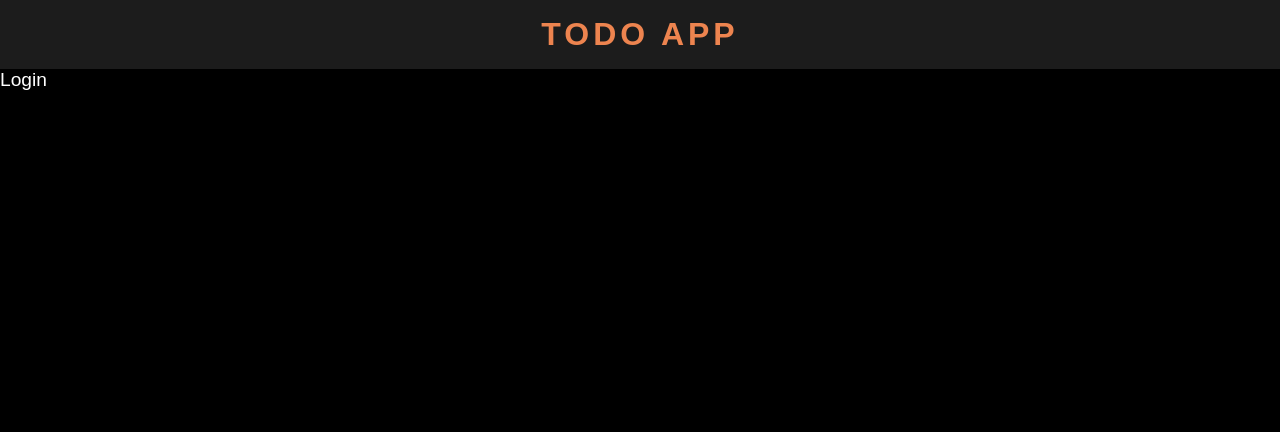
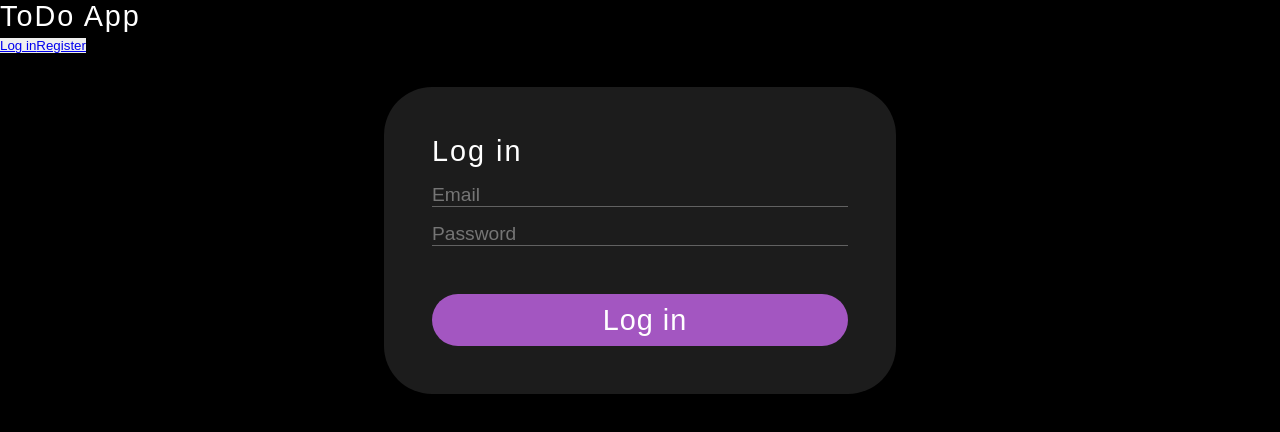
Before and after one commit to elinfelicia/todo-app, a React (Create React App) app: page /login in a window 1280 px wide. Shown: the top 432 px of the page. Built offline with nearby package versions, Linux system fonts and the light colour scheme.

Commit message:
routing and refactoring

```diff
--- /dev/null
+++ b/db.json
@@ -0,0 +1,52 @@
+{
+  "users": [
+    {
+      "name": "test",
+      "email": "test@gmail.com",
+      "password": "123456",
+      "id": 1
+    },
+    {
+      "username": "hej",
+      "email": "hej@hej.com",
+      "password": "hejhej",
+      "id": 2
+    },
+    {
+      "username": "hejhej",
+      "email": "blabla@bla.com",
+      "password": "blabla",
+      "id": 3
+    }
+  ],
+  "todos": [
+    {
+      "id": 1,
+      "title": "Gym",
+      "task": "Go to the gym",
+      "day": "Tuesday",
+      "done": false
+    },
+    {
+      "id": 2,
+      "title": "Laundry",
+      "task": "Do the laundry",
+      "day": "Wednesday",
+      "done": false
+    },
+    {
+      "id": 3,
+      "title": "Nails",
+      "task": "Nail appointment at 15:00",
+      "day": "Thursday",
+      "done": false
+    },
+    {
+      "id": 4,
+      "title": "Present",
+      "task": "Present project at 10:00",
+      "day": "Friday",
+      "done": false
+    }
+  ]
+}
--- a/src/App.js
+++ b/src/App.js
@@ -5,15 +5,24 @@ import Home from './components/Home';
 import Header from './components/Header';
 import Register from "./components/Register";
 import Login from "./components/Login";
+import PrivateRoute from "./components/PrivateRoute";
 
 function App() {
   return (
     <BrowserRouter>
       <Header />
       <Routes>
-        <Route path="/" element={<Home />} />
+        {/* <Route path="/" element={<Home />} /> */}
         <Route path="/register" element={<Register />} />
         <Route path="/login" element={<Login />} />
+        <Route
+          path="/"
+          element={
+            <PrivateRoute>
+              <Home />
+            </PrivateRoute>
+          }
+        />
       </Routes>
     </BrowserRouter>
   );
--- a/src/components/Header.js
+++ b/src/components/Header.js
@@ -1,11 +1,40 @@
+import { Link, useNavigate } from "react-router-dom";
+
 const Header = () => {
+    const navigate = useNavigate ();
+    const userLoggedIn = localStorage.getItem("user");
+
+    const handleLogout = () => {
+        localStorage.removeItem("user");
+        navigate("/login");
+    };
+
     return (
-        <header>
-            <div>
+            <div className="navBar">
                 <h1>ToDo App</h1>
+                <nav className="nav">
+                    {userLoggedIn ? (
+                        <button type="button" classname="nav-btn" onClick={handleLogout}>
+                            Log Out
+                        </button>
+                    ) : (
+                    <>
+                        <button type="button" classname="nav-btn">
+                            <Link to="/login">
+                                Log in
+                            </Link>
+                        </button>
+                        <button type="button" classname="nav-btn">
+                            <Link to="/register">
+                                Register
+                            </Link>
+                        </button>
+                    </>
+                    )}
+
+                </nav>
             </div>
-        </header>
-    )
+    );
 };
 
 export default Header;
--- a/src/components/Home.js
+++ b/src/components/Home.js
@@ -1,11 +1,29 @@
-import { useState } from "react";
+import { useState, useEffect } from "react";
 import { v4 as uuidv4 } from "uuid";
 import List from "./List";
 import Form from "./Form";
-import todoData from "../data/Todo";
 
 const Home =() => {
-    const [todo, setTodo] = useState(todoData);
+    const [todo, setTodo] = useState([]);
+
+    useEffect(() => {
+        fetchTodos();
+    }, [])
+
+const fetchTodos = async () => {
+    const response = await fetch("/todos");
+    const data = await response.json();
+
+    setTodo(data);
+};
+
+
+
+
+
+
+
+
 
     const addTodo = (newTodo) => {
         newTodo.id = uuidv4();
@@ -14,7 +32,7 @@ const Home =() => {
 
     const deleteTodo = (id) => {
         if(window.confirm("Are you sure you want to delete the ToDo?")) {
-            setTodo(todo.filter((item) => item.id !=id));
+            setTodo(todo.filter((item) => item.id !==id));
         }
     };
 
--- a/src/components/Login.js
+++ b/src/components/Login.js
@@ -1,7 +1,72 @@
+import { useState } from "react";
+import axios from "axios";
+import { useNavigate } from "react-router-dom";
+import Card from "./Card";
+
 const Login = () => {
+    const [email, setEmail] = useState("");
+    const [password, setPassword] = useState("");
+
+    const navigate = useNavigate();
+
+    const checkUser = (users) => {
+        const user = users.find(
+            (user) => user.email === email && user.password === password);
+            console.log(user);
+        if (user.email === email && user.password === password) return user;
+    };
+
+    const handleSubmit = async (e) => {
+        e.preventDefault();
+        if (email === "" || password === "") {
+            alert("All fields are required!");
+        }
+
+        const user = await axios
+        .get("http://localhost:6001/users")
+        .then((res) => checkUser(res.data, email, password))
+        .catch((error) => {
+            console.log(error);
+        })
+
+        if (user) {
+            navigate("/");
+
+            localStorage.setItem("user", JSON.stringify(user.id));
+        }
+        setEmail("");
+        setPassword("");
+
+    };
+
     return (
-        <div>Login</div>
+        <div className="container">
+            <Card>
+                <form className="form-container">
+                    <h1>Log in</h1>
+                    <label>
+                        <input
+                            type="email"
+                            placeholder="Email"
+                            value={email}
+                            onChange={(e) => setEmail(e.target.value)}
+                        />
+                    </label>
+                    <label>
+                        <input
+                            type="password"
+                            placeholder="Password"
+                            value={password}
+                            onChange={(e) => setPassword(e.target.value)}
+                        />
+                    </label>
+                    <button className="btn" type="submit" onClick={handleSubmit}>
+                        <p>Log in</p>
+                    </button>
+                </form>
+            </Card>
+        </div>
     );
 };
 
-export default Login
+export default Login;
--- /dev/null
+++ b/src/components/PrivateRoute.js
@@ -0,0 +1,9 @@
+import {Navigate} from "react-router-dom";
+import { authenticate } from "./helpers";
+
+const PrivateRoute = ({children}) => {
+    const auth = authenticate();
+    return auth ? children : <Navigate to="/login" />;
+};
+
+export default PrivateRoute;
--- a/src/components/Register.js
+++ b/src/components/Register.js
@@ -1,7 +1,54 @@
+import { useState } from "react";
+import axios from "axios";
+import Card from "./Card";
+
+
 const Register = () => {
+    const [username, setUsername] = useState("");
+    const [email, setEmail] = useState("");
+    const [password, setPassword] = useState ("");
+
+    const checkEmail = (users) => {
+        const user = users.find((user) => user.email === email);
+        if (user) return user;
+    };
+
+    const handleSubmit = async () => {
+        const user = await axios
+        .get("http://localhost:6001/users")
+        .then((res) => checkEmail(res.data, email));
+
+        if(user) {
+            alert("User already exists!")
+        } else {
+            const user = { username, email, password };
+            axios.post("http://localhost:6001/users", user) .then(alert("User created!"));
+        }
+
+    }
+
     return (
-        <div>Register</div>
+        <div className="container">
+            <Card>
+                <form className="form-container">
+                    <h1>Register User</h1>
+                    <label>
+                        <input type="text" placeholder="Name" value={username} onChange={(e) => setUsername(e.target.value)} />
+                    </label>
+                    <label>
+                        <input type="email" placeholder="Email" value={email} onChange={(e) => setEmail(e.target.value)} />
+                    </label>
+                    <label>
+                        <input type="password" placeholder="Password" value={password} onChange={(e) => setPassword(e.target.value)} />
+                    </label>
+                    <button className="btn" type="submit" onClick={handleSubmit}>
+                        <p>Register</p>
+                    </button>
+                </form>
+            </Card>
+        </div>
+
     );
 };
 
-export default Register
+export default Register;
--- /dev/null
+++ b/src/components/TestRoute.js
@@ -0,0 +1,4 @@
+const TestRoute = () => {
+    return ("This is a Private Route!");
+};
+export default TestRoute;
--- /dev/null
+++ b/src/components/helpers/index.js
@@ -0,0 +1,8 @@
+
+export const authenticate = () => {
+    if(localStorage.getItem("user")) {
+        return JSON.parse(localStorage.getItem("user"));
+    } else {
+        return false;
+    }
+}
--- a/src/data/Todo.js
+++ /dev/null
@@ -1,25 +0,0 @@
-const todoData = [
-    {
-        id: 1,
-        title: "Gym",
-        task: "Go to the gym",
-        day: "Tuesday",
-        done: false,
-    },
-    {
-        id: 2,
-        title: "Laundry",
-        task: "Do the laundry",
-        day: "Wednesday",
-        done: false,
-    },
-    {
-        id: 3,
-        title: "Nails",
-        task: "Nail appointment at 15:00",
-        day: "Thursday",
-        done: false,
-    }
-];
-
-export default todoData;
```
Also changed, not shown: package.json (+14 -1 lines), src/components/Logout.js (added, +18 -0 lines), 1 other file (tests, documents, lock files or other folders).
